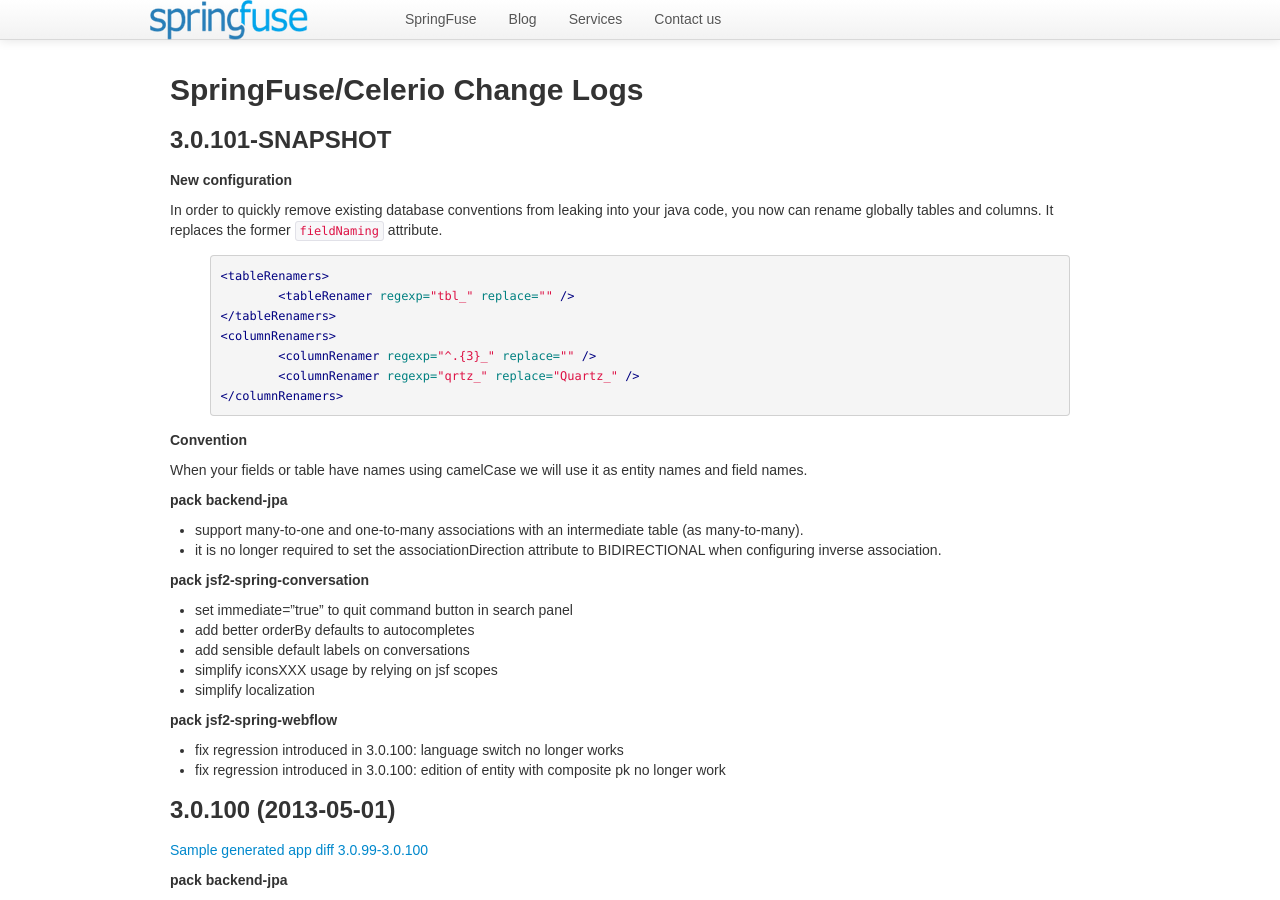
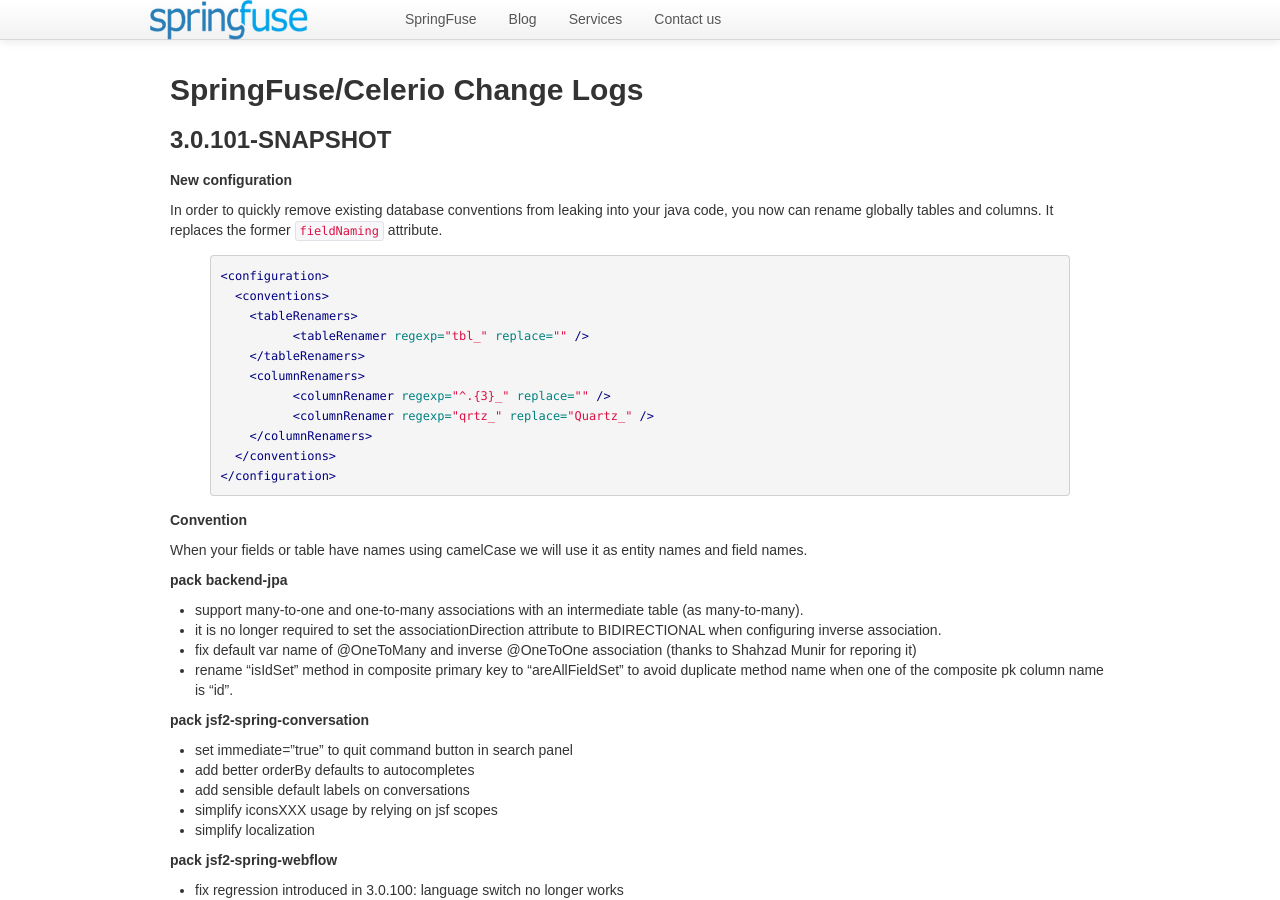
Before and after one commit to springfuse/springfuse.github.com, a Jekyll site: the page built from change-log.md, in a window 1280 px wide and 900 px high. Built offline with Jekyll 4.4.1, drawn with Linux system fonts in a browser that asks for light colours; Markdown is read by kramdown in place of the engine named in the settings; comment, search, counter and statistics services are not loaded.

Commit message:
more fixes

```diff
--- a/change-log.md
+++ b/change-log.md
@@ -14,13 +14,17 @@ It replaces the former `fieldNaming` attribute.
 
 {% highlight xml %}
 
-<tableRenamers>
-	<tableRenamer regexp="tbl_" replace="" />
-</tableRenamers>
-<columnRenamers>
-	<columnRenamer regexp="^.{3}_" replace="" />
-	<columnRenamer regexp="qrtz_" replace="Quartz_" />
-</columnRenamers>
+<configuration>
+  <conventions>
+    <tableRenamers>
+	  <tableRenamer regexp="tbl_" replace="" />
+    </tableRenamers>
+    <columnRenamers>
+	  <columnRenamer regexp="^.{3}_" replace="" />
+	  <columnRenamer regexp="qrtz_" replace="Quartz_" />
+    </columnRenamers>
+  </conventions>
+</configuration>
 
 {% endhighlight %}
 
@@ -31,6 +35,8 @@ When your fields or table have names using camelCase we will use it as entity na
 ##### pack backend-jpa
 * support many-to-one and one-to-many associations with an intermediate table (as many-to-many).
 * it is no longer required to set the associationDirection attribute to BIDIRECTIONAL when configuring inverse association.
+* fix default var name of @OneToMany and inverse @OneToOne association (thanks to Shahzad Munir for reporing it)
+* rename "isIdSet" method in composite primary key to "areAllFieldSet" to avoid duplicate method name when one of the composite pk column name is "id".
 
 ##### pack jsf2-spring-conversation
 * set immediate="true" to quit command button in search panel
```
